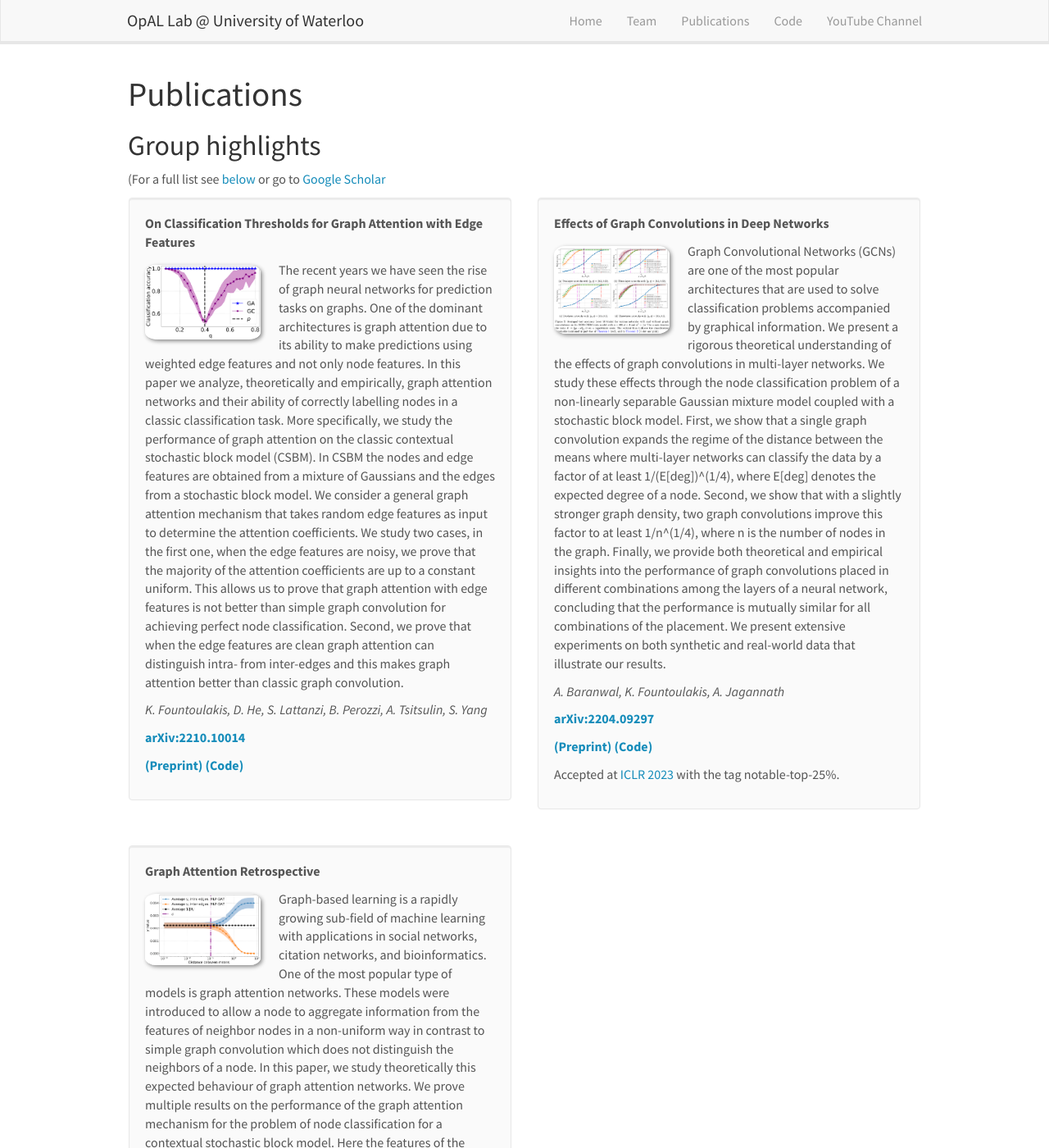
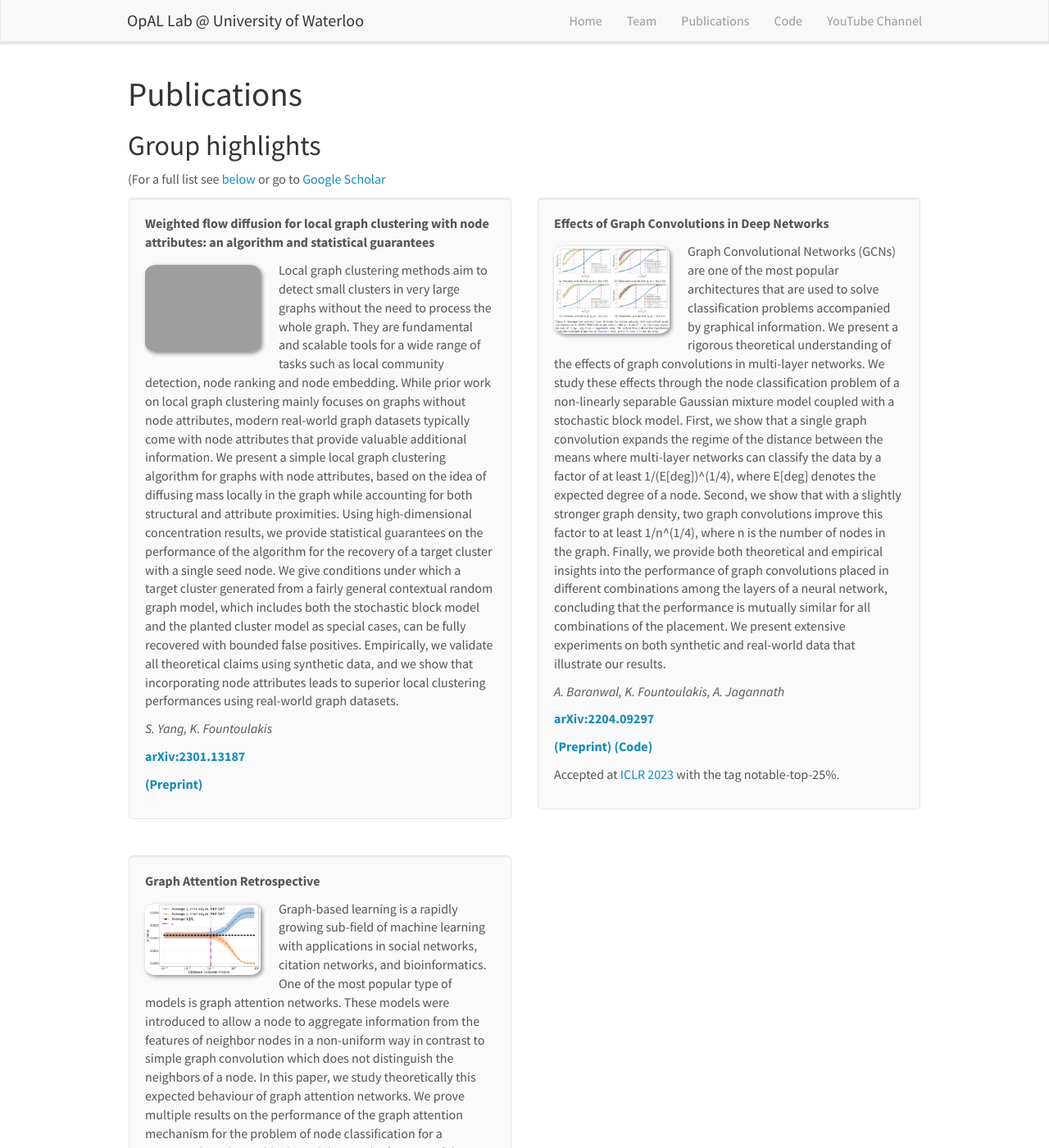
Before and after one commit to opallab/opallab.github.io, a Jekyll site: the page built from _pages/publications.md, in a window 1280 px wide and 1400 px high. Shown: the whole window at 82% size. Built offline with Jekyll 4.4.1, drawn with Linux system fonts in a browser that asks for light colours; nearby versions of some CDN libraries; some of the changed text lies outside the part shown.

Commit message:
new ppaer

```diff
--- a/_data/news.yml
+++ b/_data/news.yml
@@ -1,3 +1,6 @@
+- date: 30 January 2023
+  headline: "New paper: <a href='https://arxiv.org/abs/2301.13187'>Weighted flow diffusion for local graph clustering with node attributes: an algorithm and statistical guarantees</a>. "
+
 - date: 21 January 2023
   headline: "Our paper <a href='https://arxiv.org/abs/2204.09297'>Effects of Graph Convolutions in Multi-layer Networks</a> was accepted at at <a href='https://openreview.net/forum?id=P-73JPgRs0R'>ICLR 2023</a> with the tag notable-top-25%."
 
--- a/_data/publist.yml
+++ b/_data/publist.yml
@@ -1,3 +1,25 @@
+- title: "Weighted flow diffusion for local graph clustering with node attributes: an algorithm and statistical guarantees"
+  image: big_flow.png
+  description: Local graph clustering methods aim to detect small clusters in very large graphs without the need to process the whole graph. They are fundamental and scalable tools for a wide range of tasks such as local community detection, node ranking and node embedding. While prior work on local graph clustering mainly focuses on graphs without node attributes, modern real-world graph datasets typically come with node attributes that provide valuable additional information. We present a simple local graph clustering algorithm for graphs with node attributes, based on the idea of diffusing mass locally in the graph while accounting for both structural and attribute proximities. Using high-dimensional concentration results, we provide statistical guarantees on the performance of the algorithm for the recovery of a target cluster with a single seed node. We give conditions under which a target cluster generated from a fairly general contextual random graph model, which includes both the stochastic block model and the planted cluster model as special cases, can be fully recovered with bounded false positives. Empirically, we validate all theoretical claims using synthetic data, and we show that incorporating node attributes leads to superior local clustering performances using real-world graph datasets.
+  authors: S. Yang, K. Fountoulakis
+  link:
+    url: https://arxiv.org/abs/2301.13187
+    display: arXiv:2301.13187
+  highlight: 1
+  news2:
+  code:
+    url:
+    display:
+  slides:
+    url:
+    display:
+  video:
+    url:
+    display:
+  preprint:
+    url: https://arxiv.org/abs/2301.13187
+    display: (Preprint)
+
 - title: "On Classification Thresholds for Graph Attention with Edge Features"
   image: clean_edges_varying_q_positive_result.png
   description: The recent years we have seen the rise of graph neural networks for prediction tasks on graphs. One of the dominant architectures is graph attention due to its ability to make predictions using weighted edge features and not only node features. In this paper we analyze, theoretically and empirically, graph attention networks and their ability of correctly labelling nodes in a classic classification task. More specifically, we study the performance of graph attention on the classic contextual stochastic block model (CSBM). In CSBM the nodes and edge features are obtained from a mixture of Gaussians and the edges from a stochastic block model. We consider a general graph attention mechanism that takes random edge features as input to determine the attention coefficients. We study two cases, in the first one, when the edge features are noisy, we prove that the majority of the attention coefficients are up to a constant uniform. This allows us to prove that graph attention with edge features is not better than simple graph convolution for achieving perfect node classification. Second, we prove that when the edge features are clean graph attention can distinguish intra- from inter-edges and this makes graph attention better than classic graph convolution.
@@ -5,7 +27,7 @@
   link:
     url: https://arxiv.org/abs/2210.10014
     display: arXiv:2210.10014
-  highlight: 1
+  highlight: 0
   news2:
   code:
     url: https://github.com/opallab/on-classification-thresholds-for-graph-attention-with-edge-features/tree/main
```
